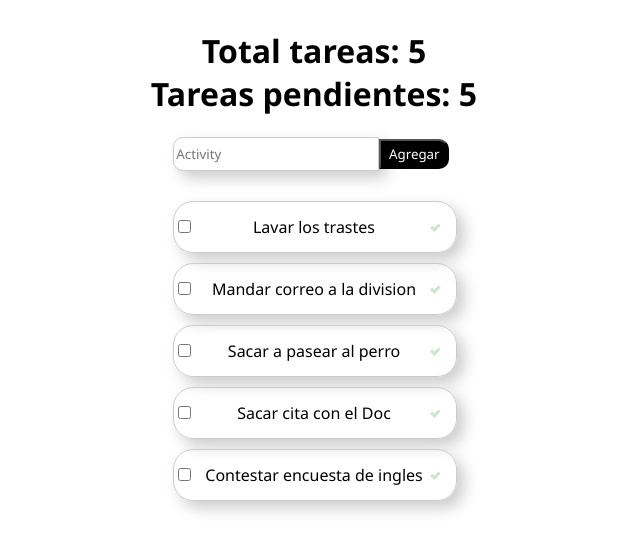
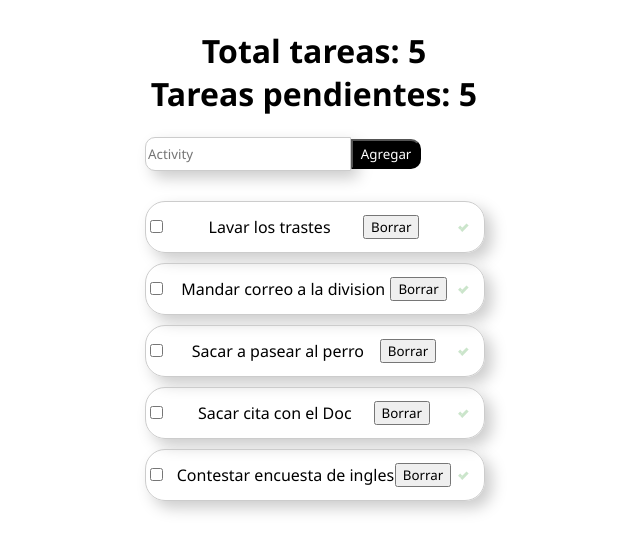
Before and after one commit to DanyGuerra/notas-fase3-react, a React (Create React App) app in the folder sesion-2/todo-list/: page / in a window 1280 px wide. Shown: the top 552 px of the page, without its empty margins (326-966 px from the left). Built offline with nearby package versions, Linux system fonts and the light colour scheme.

Commit message:
Agregando boton de borrar una tarea

```diff
--- a/sesion-2/todo-list/src/components/App.js
+++ b/sesion-2/todo-list/src/components/App.js
@@ -36,6 +36,13 @@ class App extends Component {
     this.setState({ tasks: tasksCopy });
   }
 
+  deleteTask(idParameter) {
+    let tasksCopy = [...this.state.tasks].filter(
+      (task) => task.id !== idParameter
+    );
+    this.setState({ tasks: tasksCopy });
+  }
+
   render() {
     return (
       <div className="wrapper">
@@ -55,6 +62,7 @@ class App extends Component {
           <TodoList
             tasks={this.state.tasks}
             doTask={(id) => this.doTask(id)}
+            deleteTask={(id) => this.deleteTask(id)}
           ></TodoList>
         </div>
       </div>
--- a/sesion-2/todo-list/src/components/Todo.js
+++ b/sesion-2/todo-list/src/components/Todo.js
@@ -11,6 +11,11 @@ class Todo extends React.Component {
           onClick={() => this.props.doTask(this.props.task.id)}
         />
         <div className="list-content">{this.props.task.content}</div>
+        <div className="btn-delete">
+          <button onClick={() => this.props.deleteTask(this.props.task.id)}>
+            Borrar
+          </button>
+        </div>
         <Checkmark checkmark={this.props.task.done}></Checkmark>
       </div>
     );
--- a/sesion-2/todo-list/src/components/TodoList.js
+++ b/sesion-2/todo-list/src/components/TodoList.js
@@ -5,7 +5,12 @@ function TodoList(props) {
   return (
     <div className="list-wrapper">
       {props.tasks.map((task, index) => (
-        <Todo task={task} key={task.id} doTask={props.doTask} />
+        <Todo
+          task={task}
+          key={task.id}
+          doTask={props.doTask}
+          deleteTask={props.deleteTask}
+        />
       ))}
     </div>
   );
```
